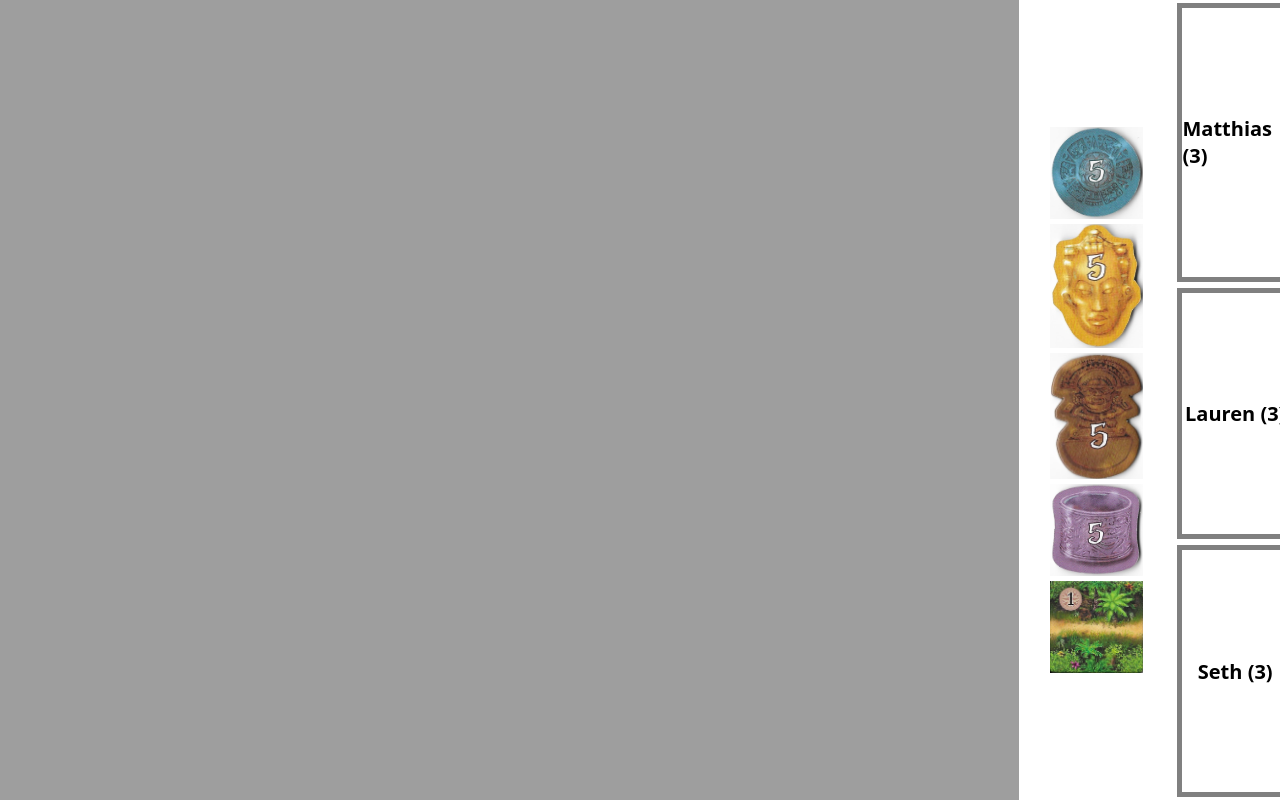
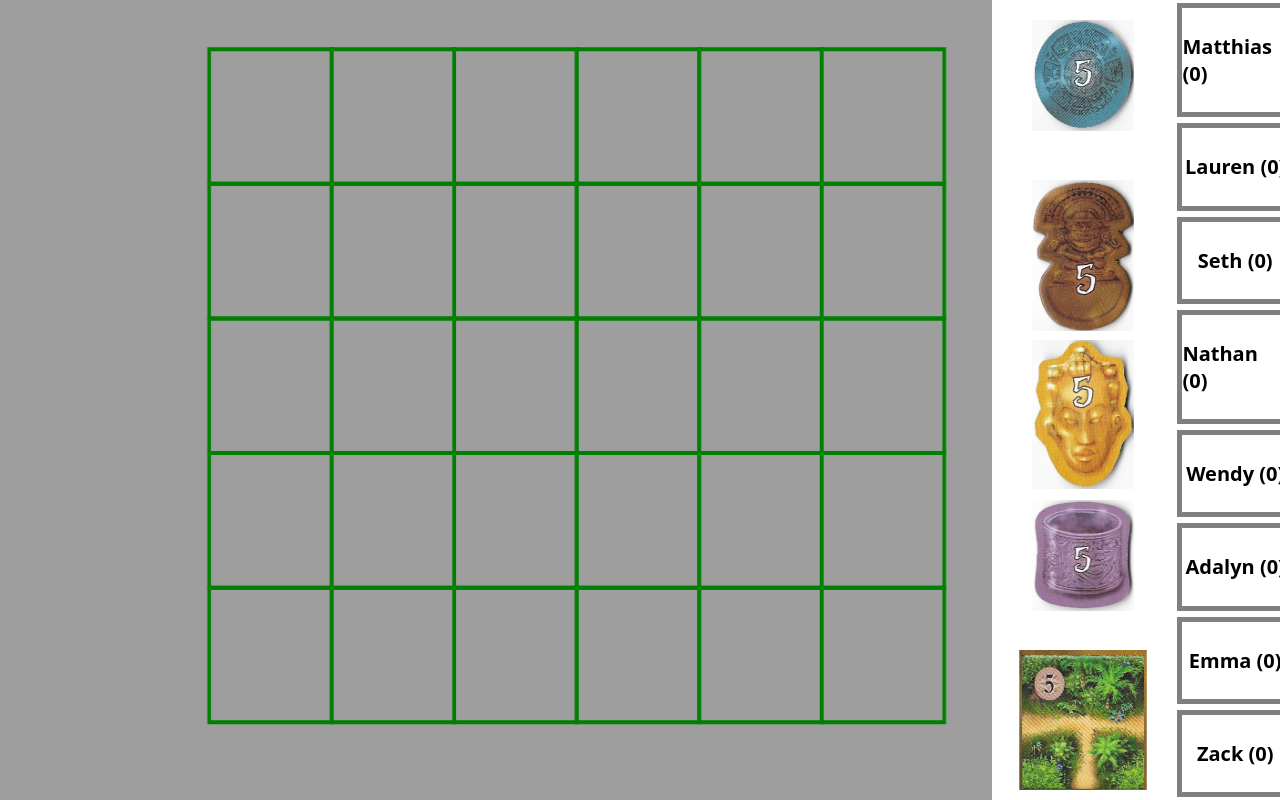
Before and after one commit to Mythius/karuba, a website: page site/index.html in a window 1280 px wide. Drawn offline with Linux system fonts and the light colour scheme.

Commit message:
touchscreen working

```diff
--- a/site/index.html
+++ b/site/index.html
@@ -38,15 +38,17 @@
         #trophies > img {
           width: 60%;
         }
-        #players{
+        #players {
           display: grid;
         }
-        .player{
+        .player {
           width: 100%;
           font-size: 20px;
-            color: black;;
+          color: black;
           border: 5px solid gray;
-            font-family: system-ui, -apple-system, BlinkMacSystemFont, 'Segoe UI', Roboto, Oxygen, Ubuntu, Cantarell, 'Open Sans', 'Helvetica Neue', sans-serif;
+          font-family: system-ui, -apple-system, BlinkMacSystemFont, "Segoe UI",
+            Roboto, Oxygen, Ubuntu, Cantarell, "Open Sans", "Helvetica Neue",
+            sans-serif;
           margin: 3px;
           display: flex;
           align-items: center;
@@ -54,53 +56,80 @@
           font-weight: bold;
         }
       }
+      #rotatemessage{
+        background-color: black;
+        position: fixed;
+        left: 0;
+        top: 0;
+        width: 100%;
+        height: 100%;
+        text-align: center;
+        display: flex;
+        align-items: center;
+        justify-content: center;
+      }
+      #rotatemessage img {
+        width: 100px;
+      }
     </style>
     <script src="helpers.js"></script>
+    <script src="grid.js"></script>
+    <script src="karuba.js"></script>
+    <script src="input.js"></script>
+    <script src="sprite.js"></script>
   </head>
   <body>
     <main></main>
-    <div id="rotatemessage"></div>
+    <div id="rotatemessage">
+        <img width="300" src="assets/rotatephone.gif" alt="">
+    </div>
     <game>
       <canvas></canvas>
-      <div id="trophies">
-        <img src="assets/pieces/blue5.jpeg" alt="" />
-        <img src="assets/pieces/gold5.jpeg" alt="" />
-        <img src="assets/pieces/brown5.jpeg" alt="" />
-        <img src="assets/pieces/purple5.jpeg" alt="" />
-        <img src="assets/tiles/01.png" alt="" />
+      <div id="players">
       </div>
-      <div id="players">
-        <div class="player">Matthias (3)</div>
-        <div class="player">Lauren (3)</div>
-        <div class="player">Seth (3)</div>
-        <!-- <div class="player">Seth2 (3)</div>
-        <div class="player">Seth3 (3)</div>
-        <div class="player">Seth4 (3)</div> -->
-      </div>
+    </game>
     <script>
       const canvas = obj("canvas");
       const ctx = canvas.getContext("2d");
+      let current_game = new Game(['Matthias','Lauren','Seth','Nathan','Wendy','Adalyn','Emma','Zack']);
 
-        function resize() {
-          let h = window.innerHeight;
-          let w = h * 1.3627019;
-          obj("canvas").height = h;
-          obj("canvas").width = w;
-        }
-
-        let bg = new Image();
-        bg.src = "assets/board.png";
+      mouse.start(canvas);
 
       function loop() {
         setTimeout(loop, 1000 / 30);
         ctx.clearRect(-2, -2, canvas.width + 2, canvas.height + 2);
-          ctx.drawImage(bg, 0, 0, canvas.width, canvas.height);
+        current_game.render();
+        // current_game.g.getActiveTile()?.draw('blue','rgba(50,50,200,.7)');
       }
 
-        window.onresize = resize;
-        resize();
+      window.onresize = function(){
+        current_game.resize();
+      }
+
+      current_game.resize();
+
       loop();
+
+      current_game.updateHTML();
+
+      Touch.init(data=>{
+        if(data.type == 'scroll'){
+          mouse.down = true;
+          mouse.pos.x = data.x;
+          mouse.pos.y = data.y;
+        }
+        if(data.type == 'end'){
+          mouse.down = false;
+        }
+        if(data.type == 'click'){
+          mouse.pos.x = data.x;
+          mouse.pos.y = data.y;
+          current_game.click();
+        }
+      });
+
+      current_game.nextTile(random(1,36));
+
     </script>
-    </game>
   </body>
 </html>
--- a/site/input.js
+++ b/site/input.js
@@ -21,6 +21,7 @@ class mouse{
     }
     static start(element=document.documentElement) {
         function mousemove(e) {
+            if(e.target != element) return;
             let pos = mouse.transformPos(e);
             mouse.pos.x = pos.x;
             mouse.pos.y = pos.y;
--- /dev/null
+++ b/site/karuba.js
@@ -0,0 +1,182 @@
+class Game {
+  constructor(names = []) {
+    this.names = names;
+    this.colors = ["blue", "brown", "gold", "purple"];
+    this.trophy = { blue: 5, brown: 5, gold: 5, purple: 5 };
+    this.scores = {};
+    for (let n of names) {
+      this.scores[n] = 0;
+    }
+    this.bg = new Image();
+    this.bg.src = "assets/board.png";
+    this.cardback = new Image();
+    this.cardback.src = "assets/tiles/back3.jpeg";
+    this.trophies = {};
+    this.BOARD_HEIGHT;
+    this.BOARD_HEIGHT;
+    this.g = new Grid(6, 5, 123);
+    this.g.offsetX = 210;
+    this.g.offsetY = 123;
+    this.activeTile;
+    this.placedTiles = [];
+    this.tileAssets = [];
+    this.loadTrophies(this.trophies);
+    this.loadTiles();
+  }
+  updateHTML() {
+    let result = "";
+    for (let n of this.names) {
+      result += `<div class="player">${n} (${this.scores[n]})</div>`;
+    }
+    obj("#players").innerHTML = result;
+  }
+  render() {
+    ctx.drawImage(this.bg, 0, 0, this.BOARD_WIDTH, this.BOARD_HEIGHT);
+    let size = canvas.height / 5;
+    for (let i = 0; i < 4; i++) {
+      let piece = this.colors[i] + this.trophy[this.colors[i]];
+      let asset = this.trophies[piece];
+      let ratio = 0.7 * (size / asset.width);
+      ctx.drawImage(
+        asset,
+        this.BOARD_WIDTH + 100 - (asset.width * ratio) / 2,
+        20 + size * i,
+        asset.width * ratio,
+        asset.height * ratio
+      );
+    }
+    size -= 20;
+    ctx.drawImage(
+      this.cardback,
+      this.BOARD_WIDTH + 100 - size / 2,
+      this.BOARD_HEIGHT - size - 10,
+      size,
+      size
+    );
+    for (let tile of this.placedTiles) {
+      tile.draw();
+    }
+    this.g.draw();
+    if (this.activeTile && !this.activeTile.ix && !this.activeTile.onmouse) {
+      this.activeTile.position = new Vector(
+        this.BOARD_WIDTH + 100,
+        this.BOARD_HEIGHT - this.activeTile.w / 2 - 10
+      );
+    }
+    if (this.activeTile && mouse.down) {
+      this.activeTile.onmouse = true;
+    }
+    if (mouse.down && this.activeTile?.onmouse) {
+      this.activeTile.slideTo(mouse.pos.x, mouse.pos.y, 4);
+      let at = this.g.getActiveTile();
+      if(at) this.activeTile.tile = at;
+    }
+    if (this.activeTile?.onmouse && !mouse.down) {
+      if (this.activeTile.tile) {
+        let ct = this.activeTile.tile.getCenter();
+        this.activeTile.slideTo(ct.x, ct.y, 2);
+      }
+    }
+    if (this.activeTile) {
+      this.activeTile.draw();
+      if (!mouse.down) {
+        if (this.activeTile.tile?.piece)
+          this.activeTile.tile?.draw("yellow", "rgba(253, 4, 4, 0.38)");
+        if (!this.activeTile.tile?.piece)
+          this.activeTile.tile?.draw("yellow", "rgba(237, 253, 4, 0.38)");
+      }
+    }
+  }
+  loadTrophies(trophies) {
+    for (let c of this.colors) {
+      for (let i = 2; i < 6; i++) {
+        let img = new Image();
+        img.src = "assets/pieces/" + c + i + ".jpeg";
+        trophies[c + i] = img;
+      }
+    }
+  }
+  loadTiles() {
+    for (let i = 1; i <= 36; i++) {
+      let n = ("00" + i).slice(-2);
+      let path = `assets/tiles/${n}.png`;
+      let img = new Image();
+      img.src = path;
+      this.tileAssets.push(img);
+    }
+  }
+  resize() {
+    let h = window.innerHeight;
+    let ww = window.innerWidth;
+    let w = h * 1.3627019;
+    this.BOARD_WIDTH = w;
+    this.BOARD_HEIGHT = h;
+    if (h > ww) {
+      hide(obj("game"));
+      show(obj("#rotatemessage"));
+    } else {
+      show(obj("game"));
+      hide(obj("#rotatemessage"));
+    }
+    obj("canvas").height = h;
+    obj("canvas").width = w + 200;
+    this.g.scale = (this.BOARD_HEIGHT * 0.841313269493844) / 5;
+    this.g.offsetX = this.BOARD_WIDTH / 4.743500423333334;
+    this.g.offsetY = this.BOARD_HEIGHT / 16.244444444444444;
+  }
+  saveBoard() {}
+  loadBoard() {}
+  nextTile(n = 1) {
+    let at = new Sprite(
+      `assets/tiles/${("00" + n).slice(-2)}.png`,
+      (loaded) => {
+        at.element.width = this.g.scale;
+        at.element.height = this.g.scale;
+        at.width = this.g.scale;
+        at.height = this.g.scale;
+        at.update();
+      }
+    );
+    at.n = n;
+    this.activeTile = at;
+  }
+  click() {
+    if (this.activeTile) {
+      this.tryPlayPiece();
+    }
+  }
+  tryPlayPiece() {
+    let at = this.g.getActiveTile();
+    if (
+      this.activeTile.tile &&
+      this.activeTile.tile == at &&
+      !this.activeTile.tile.piece
+    ) {
+      this.placedTiles.push(this.activeTile);
+      this.activeTile.tile.piece = this.activeTile;
+      this.activeTile = undefined;
+      this.nextTile(random(1, 36));
+    }
+  }
+}
+
+Tile.prototype.draw = function (
+  color = "green",
+  fillStyle = "rgba(0, 0, 0, 0)"
+) {
+  let c = this.getCenter();
+  let w2 = this.grid.scale / 2;
+  ctx.beginPath();
+  ctx.strokeStyle = color;
+  ctx.lineWidth = 4;
+  ctx.rect(c.x - w2, c.y - w2, w2 * 2, w2 * 2);
+  ctx.fillStyle = fillStyle;
+  ctx.fill();
+  ctx.stroke();
+};
+
+Grid.prototype.draw = function () {
+  this.forEach((tile) => {
+    tile.draw();
+  });
+};
--- a/site/sprite.js
+++ b/site/sprite.js
@@ -342,7 +342,7 @@ class Sprite extends Hitbox{
 		ctx.translate(pos.x,pos.y);
 		ctx.rotate(Vector.rad(this.dir));
 		ctx.scale(this.transformX,1);
-		ctx.drawImage(this.element,-this.w/2,-this.h/2);
+		ctx.drawImage(this.element,-this.w/2,-this.h/2,this.element.width,this.element.height);
 		ctx.restore();
 		if(this.alpha != -1){
 			ctx.globalAlpha = ga;
```
Also changed, not shown: site/assets/rotatephone.gif (added). Lines whose indentation alone changed are shown as unchanged.
